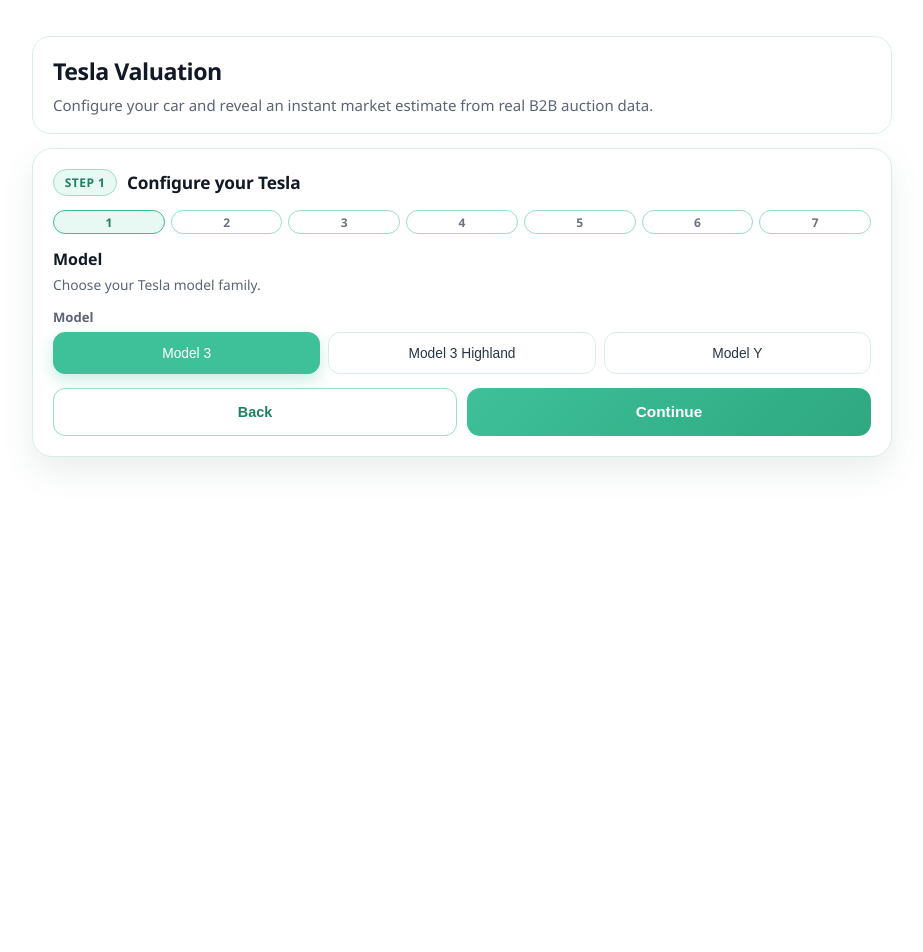
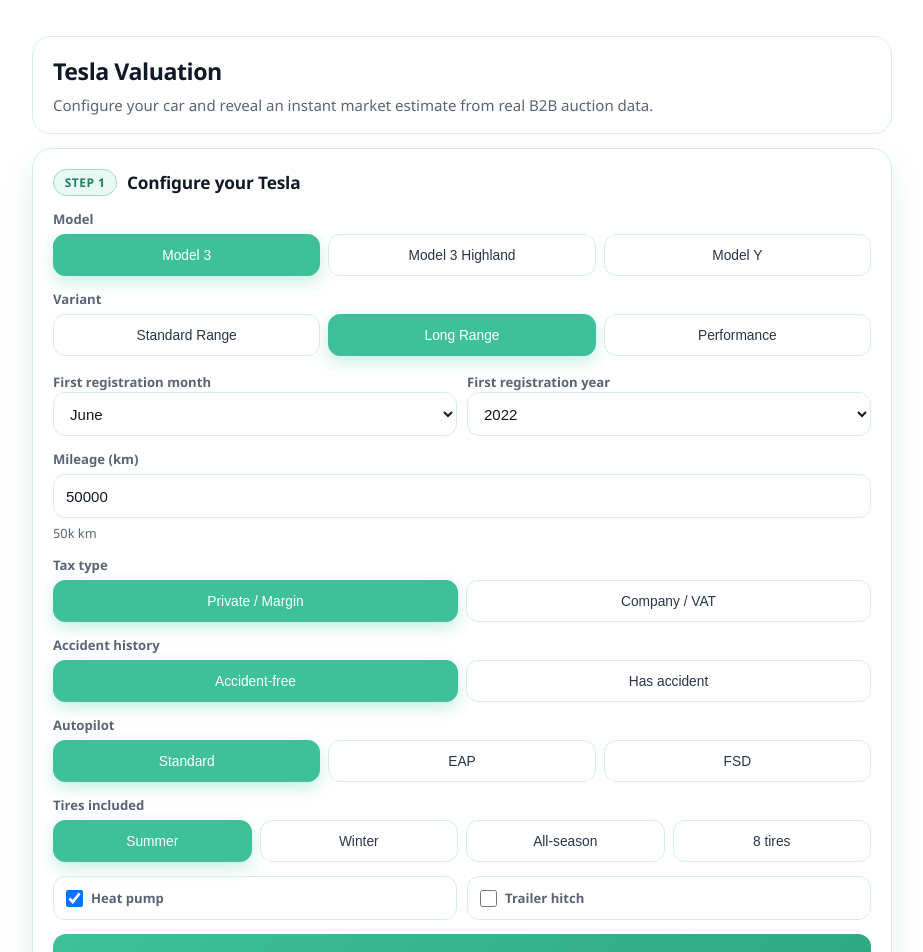
Before and after one commit to JohannesMaerz2000/tesla-valuation-widget, a React (Vite) app: page / in a window 1280 px wide. Shown: the top 952 px of the page, without its empty margins (178-1101 px from the left). Before the commit the page ends 800 px from the top, so only its background shows below. Built offline with nearby package versions, Linux system fonts and the light colour scheme.

Commit message:
Revert "journey"
This reverts commit a56cced66274322921f2532d207425d11811ea4e.

```diff
--- a/src/App.css
+++ b/src/App.css
@@ -105,55 +105,6 @@
   font-weight: 700;
   letter-spacing: 0.04em;
   text-transform: uppercase;
-}
-
-.config-progress {
-  list-style: none;
-  margin: 0 0 14px;
-  padding: 0;
-  display: grid;
-  grid-template-columns: repeat(7, minmax(0, 1fr));
-  gap: 6px;
-}
-
-.config-progress li {
-  min-height: 24px;
-  border-radius: 999px;
-  border: 1px solid var(--accent-border);
-  background: #fff;
-  display: flex;
-  align-items: center;
-  justify-content: center;
-}
-
-.config-progress li span {
-  font-size: 0.75rem;
-  color: #6b7280;
-  font-weight: 600;
-}
-
-.config-progress li.is-active {
-  border-color: var(--accent);
-  background: var(--accent-soft);
-}
-
-.config-progress li.is-active span {
-  color: #1f7f62;
-}
-
-.flow-header {
-  margin-bottom: 14px;
-}
-
-.flow-header h3 {
-  margin: 0;
-  font-size: 1rem;
-}
-
-.flow-header p {
-  margin: 5px 0 0;
-  color: var(--text-soft);
-  font-size: 0.86rem;
 }
 
 .form-grid {
@@ -284,18 +235,6 @@
   font-size: 0.9rem;
   font-weight: 600;
   cursor: pointer;
-}
-
-.step-actions {
-  margin-top: 14px;
-  display: grid;
-  grid-template-columns: 1fr 1fr;
-  gap: 10px;
-}
-
-.primary-button.inline,
-.secondary-button.inline {
-  margin-top: 0;
 }
 
 .secondary-button:hover {
@@ -467,14 +406,6 @@
     grid-template-columns: 1fr;
   }
 
-  .config-progress {
-    grid-template-columns: repeat(4, minmax(0, 1fr));
-  }
-
-  .step-actions {
-    grid-template-columns: 1fr;
-  }
-
   .step-header {
     align-items: flex-start;
     flex-direction: column;
--- a/src/pages/DesktopDashboard.jsx
+++ b/src/pages/DesktopDashboard.jsx
@@ -52,18 +52,6 @@
   { value: '11', label: 'November' },
   { value: '12', label: 'December' }
 ]
-
-const CONFIG_FLOW = [
-  { title: 'Model', subtitle: 'Choose your Tesla model family.' },
-  { title: 'Variant & registration', subtitle: 'Select trim and first registration date.' },
-  { title: 'Mileage & tax type', subtitle: 'Set the current mileage and tax basis.' },
-  { title: 'Accident history', subtitle: 'Tell us if the car is accident-free.' },
-  { title: 'Autopilot & tires', subtitle: 'Choose software package and tire setup.' },
-  { title: 'Heat pump', subtitle: 'Confirm heat pump availability.' },
-  { title: 'Hitch', subtitle: 'Confirm whether a trailer hitch is installed.' }
-]
-
-const LAST_CONFIG_STEP = CONFIG_FLOW.length - 1
 
 const DEFAULT_CONFIG = {
   model: 'Model 3',
@@ -141,19 +129,7 @@
   )
 }
 
-function ConfigStepProgress({ step }) {
-  return (
-    <ol className="config-progress" aria-label="Configurator progress">
-      {CONFIG_FLOW.map((entry, index) => (
-        <li key={entry.title} className={index <= step ? 'is-active' : ''}>
-          <span>{index + 1}</span>
-        </li>
-      ))}
-    </ol>
-  )
-}
-
-function ConfigStepFields({ step, config, onChange }) {
+function Configurator({ config, onChange, onCalculate, isLoading }) {
   const modelSelectionValue = getModelSelectionValue(config)
   const variantOptions = VARIANT_CHOICES[config.model]
 
@@ -187,24 +163,19 @@
     })
   }
 
-  if (step === 0) {
-    return (
+  return (
+    <section className="journey-card" aria-label="Step 1 Configure your car">
+      <div className="step-header">
+        <span className="step-index">Step 1</span>
+        <h2>Configure your Tesla</h2>
+      </div>
+
       <div className="form-grid">
         <div className="field">
           <label>Model</label>
-          <ChoiceGroup
-            options={MODEL_CHOICES.map(({ value, label }) => ({ value, label }))}
-            value={modelSelectionValue}
-            onChange={handleModelSelection}
-          />
+          <ChoiceGroup options={MODEL_CHOICES.map(({ value, label }) => ({ value, label }))} value={modelSelectionValue} onChange={handleModelSelection} />
         </div>
-      </div>
-    )
-  }
 
-  if (step === 1) {
-    return (
-      <div className="form-grid">
         <div className="field">
           <label>Variant</label>
           <ChoiceGroup options={variantOptions} value={config.variant_clean} onChange={(value) => onChange({ variant_clean: value })} />
@@ -229,13 +200,7 @@
             </select>
           </div>
         </div>
-      </div>
-    )
-  }
 
-  if (step === 2) {
-    return (
-      <div className="form-grid">
         <div className="field">
           <label>Mileage (km)</label>
           <input
@@ -252,13 +217,7 @@
           <label>Tax type</label>
           <ChoiceGroup options={TAX_CHOICES} value={config.tax_type} onChange={(value) => onChange({ tax_type: value })} />
         </div>
-      </div>
-    )
-  }
 
-  if (step === 3) {
-    return (
-      <div className="form-grid">
         <div className="field">
           <label>Accident history</label>
           <ChoiceGroup
@@ -270,13 +229,7 @@
             onChange={(value) => onChange({ is_accident_free: value === 'accident_free' })}
           />
         </div>
-      </div>
-    )
-  }
 
-  if (step === 4) {
-    return (
-      <div className="form-grid">
         <div className="field">
           <label>Autopilot</label>
           <ChoiceGroup options={AUTOPILOT_CHOICES} value={config.autopilot} onChange={(value) => onChange({ autopilot: value })} />
@@ -286,89 +239,23 @@
           <label>Tires included</label>
           <ChoiceGroup options={TIRE_CHOICES} value={config.tire_strategy} onChange={(value) => onChange({ tire_strategy: value })} />
         </div>
-      </div>
-    )
-  }
 
-  if (step === 5) {
-    return (
-      <div className="form-grid">
-        <div className="field">
-          <label>Heat pump</label>
-          <ChoiceGroup
-            options={[
-              { value: 'yes', label: 'Present' },
-              { value: 'no', label: 'Not present' }
-            ]}
-            value={config.has_heatpump ? 'yes' : 'no'}
-            onChange={(value) => onChange({ has_heatpump: value === 'yes' })}
-          />
+        <div className="field two-columns toggles">
+          <label className="toggle">
+            <input type="checkbox" checked={config.has_heatpump} onChange={(event) => onChange({ has_heatpump: event.target.checked })} />
+            <span>Heat pump</span>
+          </label>
+
+          <label className="toggle">
+            <input type="checkbox" checked={config.has_hitch} onChange={(event) => onChange({ has_hitch: event.target.checked })} />
+            <span>Trailer hitch</span>
+          </label>
         </div>
       </div>
-    )
-  }
 
-  return (
-    <div className="form-grid">
-      <div className="field">
-        <label>Trailer hitch</label>
-        <ChoiceGroup
-          options={[
-            { value: 'yes', label: 'Installed' },
-            { value: 'no', label: 'No hitch' }
-          ]}
-          value={config.has_hitch ? 'yes' : 'no'}
-          onChange={(value) => onChange({ has_hitch: value === 'yes' })}
-        />
-      </div>
-    </div>
-  )
-}
-
-function Configurator({ config, onChange, onCalculate, isLoading, step, onStepChange }) {
-  const flowEntry = CONFIG_FLOW[step]
-
-  return (
-    <section className="journey-card" aria-label="Step 1 Configure your car">
-      <div className="step-header">
-        <span className="step-index">Step 1</span>
-        <h2>Configure your Tesla</h2>
-      </div>
-
-      <ConfigStepProgress step={step} />
-
-      <div className="flow-header">
-        <h3>{flowEntry.title}</h3>
-        <p>{flowEntry.subtitle}</p>
-      </div>
-
-      <ConfigStepFields step={step} config={config} onChange={onChange} />
-
-      <div className="step-actions">
-        <button
-          type="button"
-          className="secondary-button inline"
-          onClick={() => onStepChange(Math.max(0, step - 1))}
-          disabled={step === 0 || isLoading}
-        >
-          Back
-        </button>
-
-        {step < LAST_CONFIG_STEP ? (
-          <button
-            type="button"
-            className="primary-button inline"
-            onClick={() => onStepChange(Math.min(LAST_CONFIG_STEP, step + 1))}
-            disabled={isLoading}
-          >
-            Continue
-          </button>
-        ) : (
-          <button type="button" className="primary-button inline" onClick={onCalculate} disabled={isLoading}>
-            {isLoading ? 'Calculating...' : 'Show estimated price'}
-          </button>
-        )}
-      </div>
+      <button type="button" className="primary-button" onClick={onCalculate} disabled={isLoading}>
+        {isLoading ? 'Calculating...' : 'Show estimated price'}
+      </button>
     </section>
   )
 }
@@ -437,7 +324,22 @@
   return formatDiffMonths(deltaMonths)
 }
 
-function ResultState({ valuation, configSnapshot, onBack }) {
+function ResultState({ valuation, configSnapshot, isLoading, onBack }) {
+  if (isLoading) {
+    return (
+      <section className="journey-card result-card" aria-label="Valuation loading state">
+        <div className="step-header">
+          <span className="step-index">Step 2</span>
+          <h2>Calculating estimate</h2>
+        </div>
+        <p className="empty-copy">Matching your car against recent Tesla auction sales...</p>
+        <button type="button" className="secondary-button" onClick={onBack}>
+          Edit configuration
+        </button>
+      </section>
+    )
+  }
+
   if (!valuation) {
     return <EmptyResultState />
   }
@@ -492,7 +394,6 @@
   const [valuation, setValuation] = useState(null)
   const [isLoading, setIsLoading] = useState(false)
   const [activeStep, setActiveStep] = useState(1)
-  const [configStep, setConfigStep] = useState(0)
 
   const updateConfig = (update) => {
     setConfig((previous) => {
@@ -502,9 +403,11 @@
 
       return { ...previous, ...update }
     })
+
   }
 
   const calculateValuation = async () => {
+    setActiveStep(2)
     setIsLoading(true)
 
     const snapshot = { ...config }
@@ -529,11 +432,9 @@
 
       const payload = await response.json()
       setValuation(payload.valuation)
-      setActiveStep(2)
     } catch (error) {
       console.error('Error fetching valuation:', error)
       setValuation({ error: 'Failed to fetch valuation data. Please try again later.' })
-      setActiveStep(2)
     } finally {
       setIsLoading(false)
     }
@@ -553,13 +454,12 @@
             onChange={updateConfig}
             onCalculate={calculateValuation}
             isLoading={isLoading}
-            step={configStep}
-            onStepChange={setConfigStep}
           />
         ) : (
           <ResultState
             valuation={valuation}
             configSnapshot={configSnapshot}
+            isLoading={isLoading}
             onBack={() => setActiveStep(1)}
           />
         )}
```
